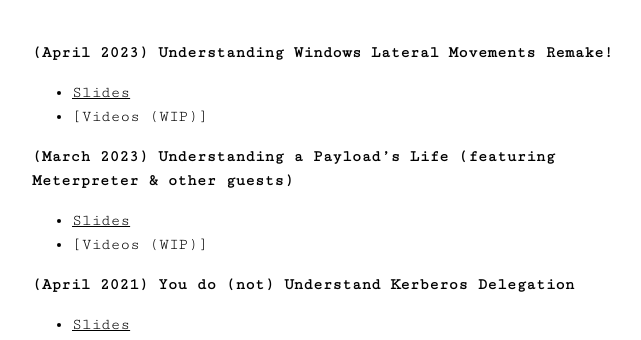
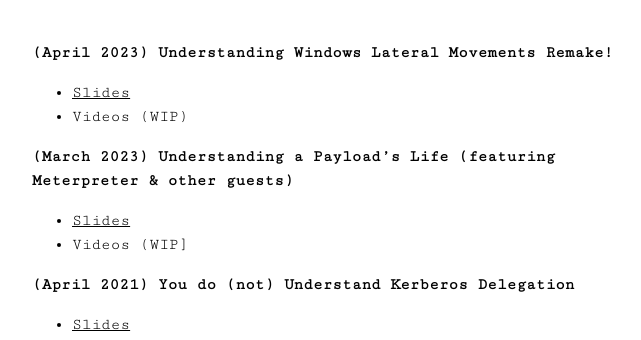
Before and after one commit to attl4s/attl4s.github.io, a Jekyll site: the page built from index.md, in a window 1280 px wide. Shown: the part 424-764 px from the top of the page, without its empty margins (292-933 px from the left). Built offline with Jekyll 4.4.1, drawn with Linux system fonts in a browser that asks for light colours.

Commit message:
remove ugly brackets

```diff
--- a/index.md
+++ b/index.md
@@ -9,11 +9,11 @@ title: Blog
 
 **(April 2023) Understanding Windows Lateral Movements Remake!**
 * [Slides](https://attl4s.github.io/assets/pdf/Understanding_Windows_Lateral_Movements_2023.pdf)
-* [Videos (WIP)]
+* Videos (WIP)
 
 **(March 2023) Understanding a Payload's Life (featuring Meterpreter & other guests)**
 * [Slides](https://attl4s.github.io/assets/pdf/Understanding_a_Payloads_Life.pdf)
-* [Videos (WIP)]
+* Videos (WIP]
 
 **(April 2021) You do (not) Understand Kerberos Delegation**
 * [Slides](https://attl4s.github.io/assets/pdf/You_do_(not)_Understand_Kerberos_Delegation.pdf)
```
